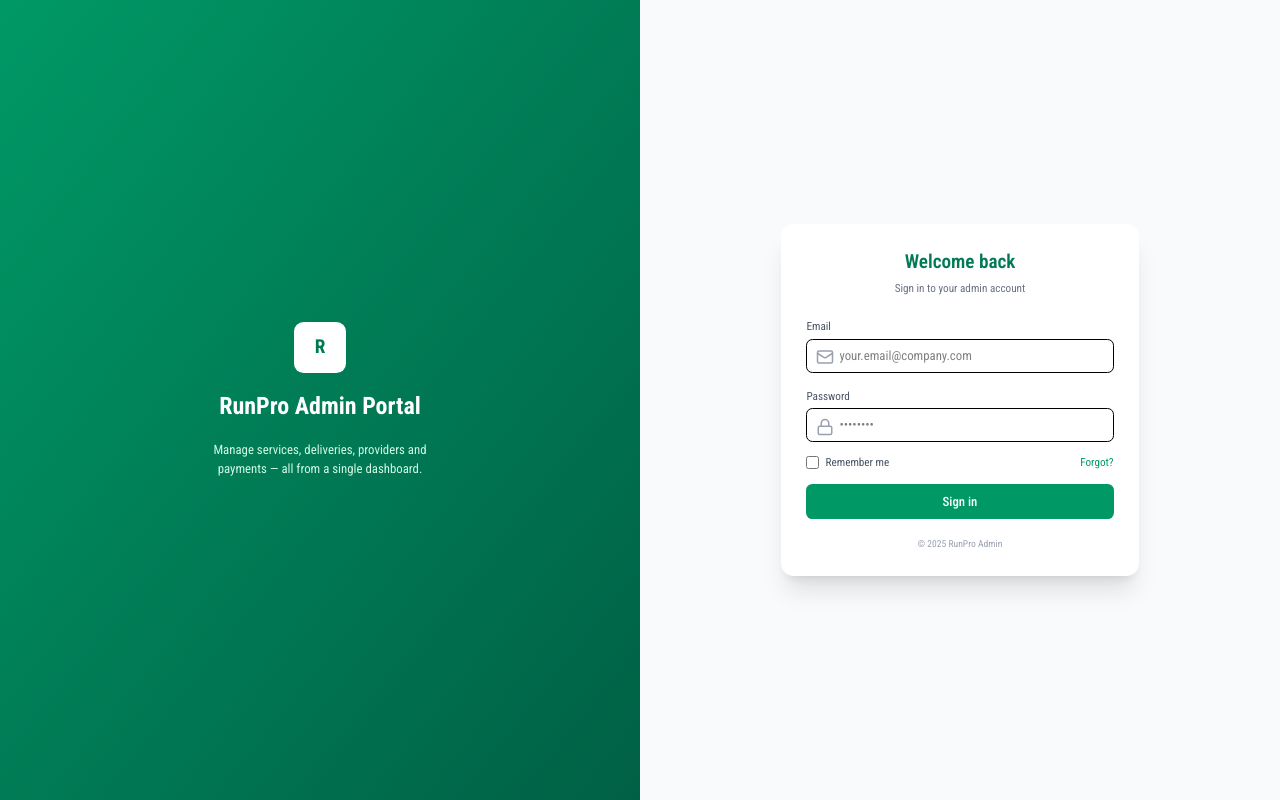
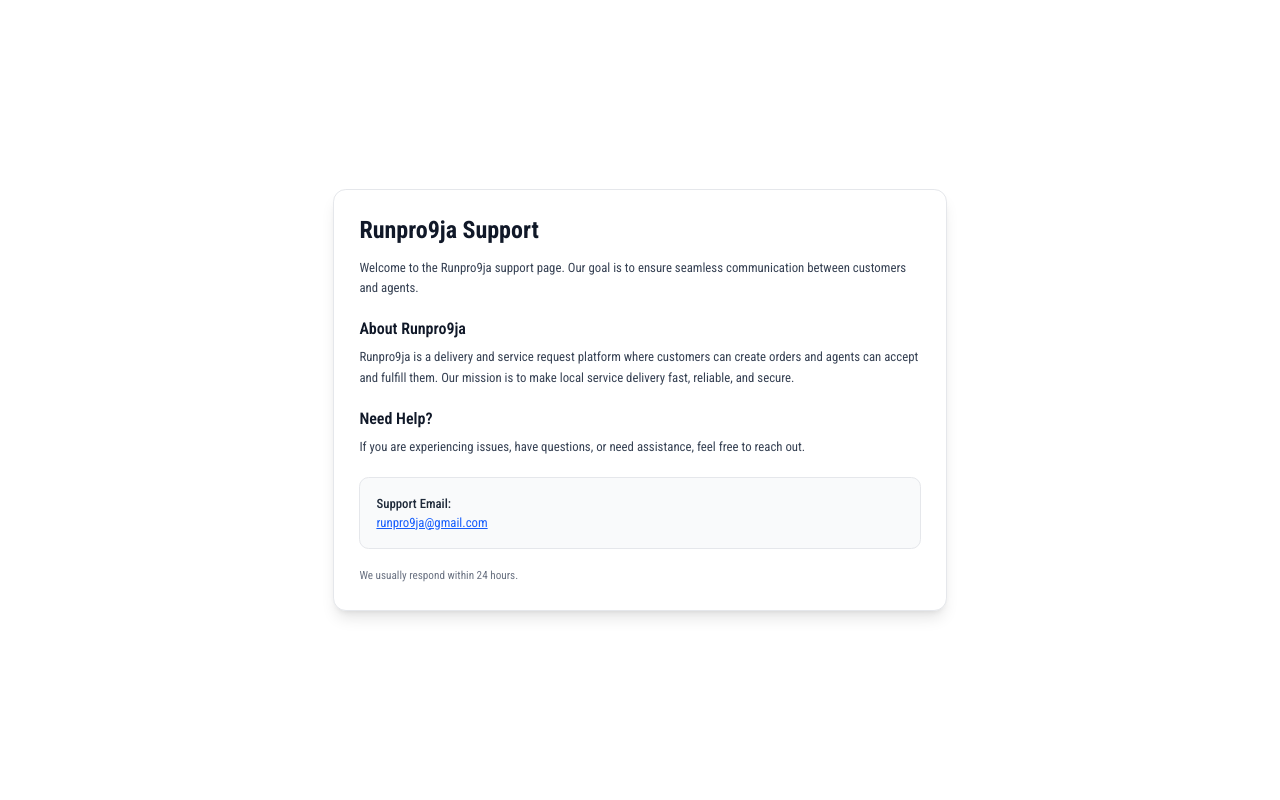
Before and after one commit to run9japro-org/Runpro9ja-admin-site, a React (Vite) app: page /support/customer in a window 1280 px wide. Before the commit this address led to /login. Built offline with nearby package versions, Linux system fonts and the light colour scheme.

Commit message:
third commit

```diff
--- a/src/App.jsx
+++ b/src/App.jsx
@@ -15,6 +15,7 @@ import ComplaintsManagement from "./pages/Complaint.jsx";
 import PrivacyPolicy from "./pages/PrivacyPolicy.jsx"
 import DeleteAccountPage from "./pages/Delete.jsx";
 import Assign from "./pages/Assign.jsx";
+import SupportPage from "./pages/SupportCustomer.jsx";
 function App() {
   const [sidebarOpen, setSidebarOpen] = React.useState(false);
 
@@ -24,7 +25,8 @@ function App() {
         <Route path="/login" element={<Login />} />
         <Route path="/privacy-policy" element={<PrivacyPolicy />} />
         <Route path="/delete-account" element={<DeleteAccountPage />} />
-        <Route path="/" element={<Navigate to="/dashboard" replace />} />
+        <Route path="/support/customer" element={<SupportPage />} />
+        <Route path="/" element={<Navigate to="/login" replace />} />
 
         {/* All protected routes under main layout */}
         <Route
--- /dev/null
+++ b/src/pages/SupportCustomer.jsx
@@ -0,0 +1,34 @@
+import React from "react";
+
+export default function SupportPage() {
+  return (
+    <div className="min-h-screen flex items-center justify-center bg-white p-6">
+      <div className="max-w-3xl w-full bg-white shadow-lg rounded-2xl p-8 border border-gray-200">
+        <h1 className="text-3xl font-bold text-gray-900 mb-4">Runpro9ja Support</h1>
+        <p className="text-gray-700 mb-6 leading-relaxed">
+          Welcome to the Runpro9ja support page. Our goal is to ensure seamless communication between customers and agents.
+        </p>
+
+        <h2 className="text-xl font-semibold text-gray-900 mt-6">About Runpro9ja</h2>
+        <p className="text-gray-700 mt-2 mb-6 leading-relaxed">
+          Runpro9ja is a delivery and service request platform where customers can create orders and agents can accept and fulfill them.
+          Our mission is to make local service delivery fast, reliable, and secure.
+        </p>
+
+        <h2 className="text-xl font-semibold text-gray-900 mt-6">Need Help?</h2>
+        <p className="text-gray-700 mt-2 mb-6 leading-relaxed">
+          If you are experiencing issues, have questions, or need assistance, feel free to reach out.
+        </p>
+
+        <div className="bg-gray-50 border border-gray-200 rounded-xl p-5">
+          <p className="text-gray-800 font-medium">Support Email:</p>
+          <a href="mailto:runpro9ja@gmail.com" className="text-blue-600 underline">runpro9ja@gmail.com</a>
+        </div>
+
+        <p className="text-sm text-gray-500 mt-6">
+          We usually respond within 24 hours.
+        </p>
+      </div>
+    </div>
+  );
+}
```
